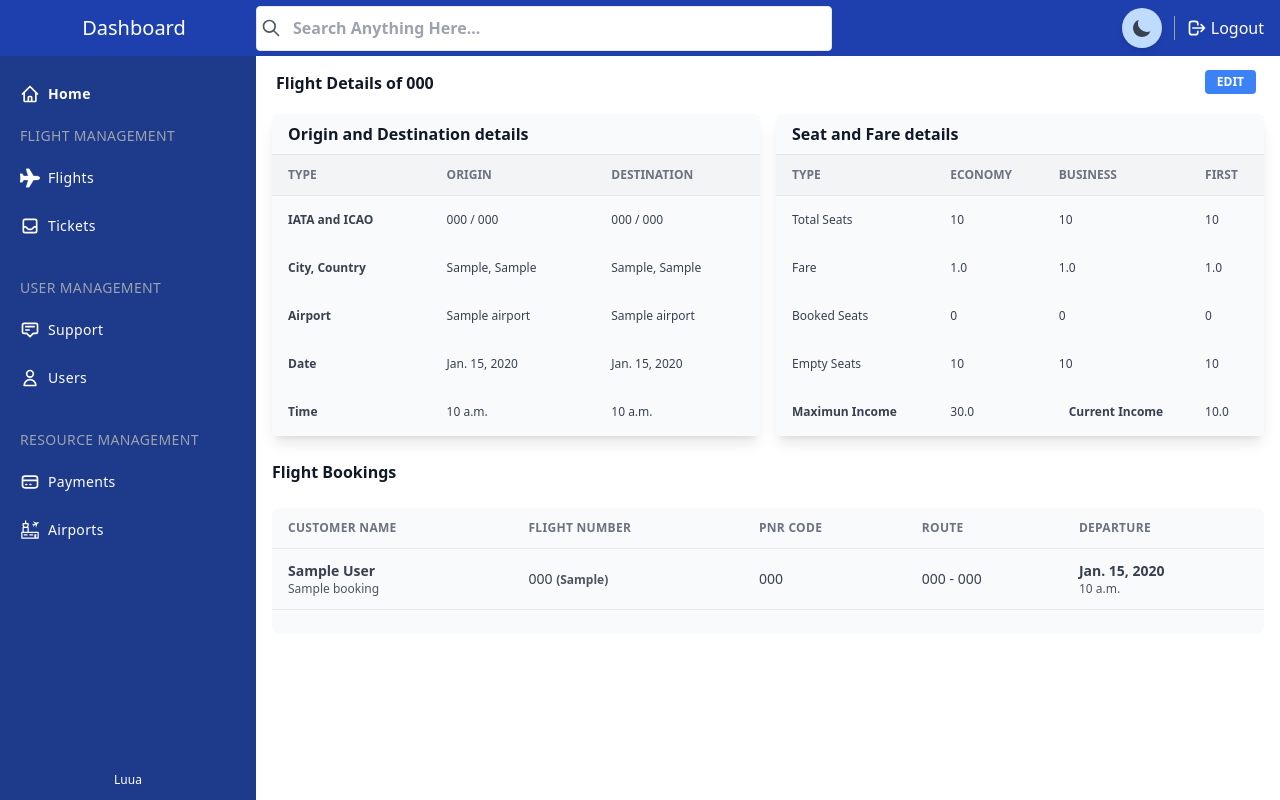
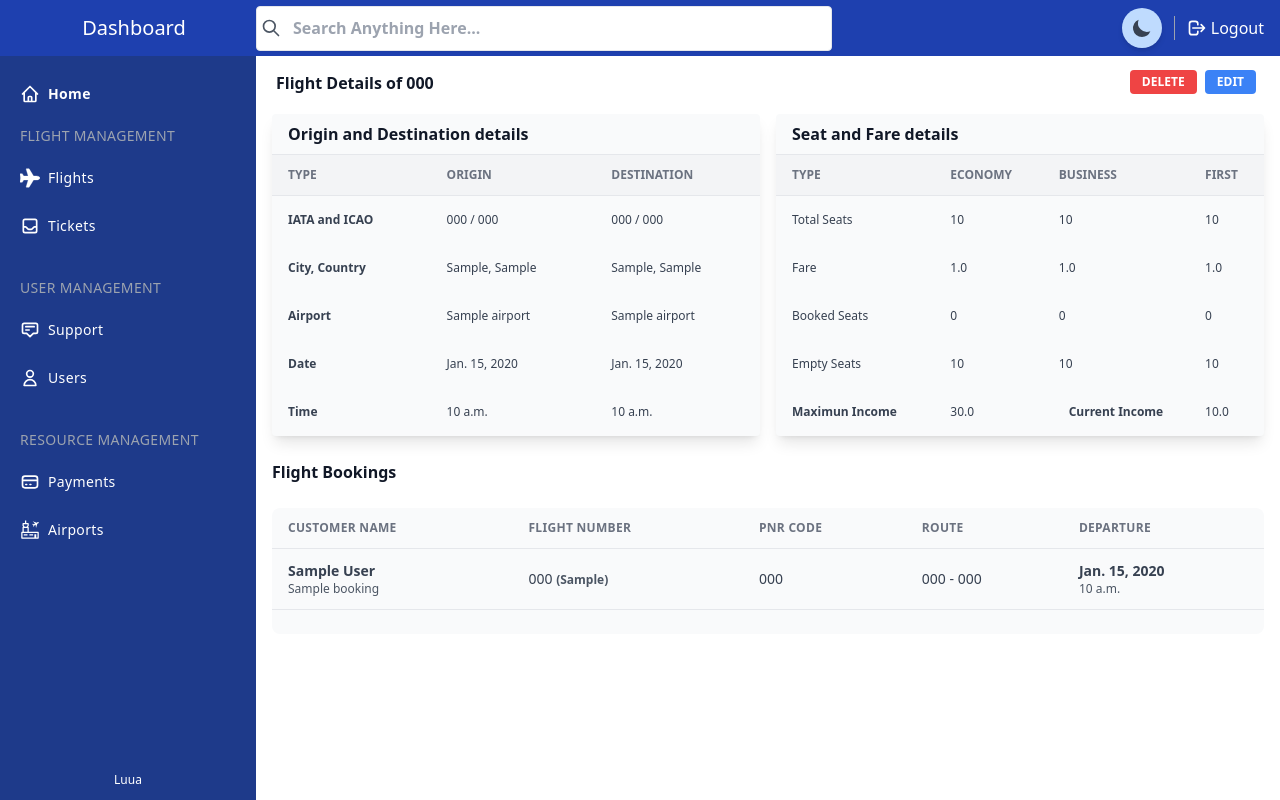
Before and after one commit to FakeCoder01/luaa, a Django app: page /manage/flights/00000000-0000-0000-0000-000000000001/ in a window 1280 px wide. Run offline with Django 4.2, Linux system fonts and the light colour scheme; a user stored in the database is signed in; tables that the repository leaves empty hold one stand-in row (values such as "Sample post"); parts of the project's set-up code (start-up, migrations or seed data) failed here and were passed over; some libraries are stand-ins or nearby versions.

Commit message:
UI style updated

```diff
--- a/manage/views.py
+++ b/manage/views.py
@@ -264,8 +264,15 @@ def edit_flight(request, flight_id):
 @login_required(login_url='/manage/login/')
 @staff_member_required(login_url='/manage')
 def delete_flight(request, flight_id):
-    pass
-
+    try:
+        if Flight.objects.filter(uid=flight_id).exists():
+            if request.method == 'POST' or request.method == 'DELETE':
+                Flight.objects.get(uid=flight_id).delete()
+                messages.success(request, "Flight was deleted")
+                return redirect("/manage/flights/")
+        return HttpResponseNotFound()
+    except Exception as err:
+        return HttpResponse("Something went wrong")
 
 
 ### All bookings of a particular flight
--- a/template/manage/flights/flight-details.html
+++ b/template/manage/flights/flight-details.html
@@ -33,8 +33,12 @@
                         </h3>
                     </div>
                     <div class="relative w-full max-w-full flex-grow flex-1 text-right">
+                        <button onclick="delete_flight_confirm_modal.showModal();"
+                            class="bg-red-500 text-xl  text-white text-xs font-bold uppercase px-3 py-1 rounded outline-none focus:outline-none mr-1 mb-1 ease-linear transition-all duration-150"
+                            type="button">Delete</button>
+
                         <button onclick="window.location.href='change/';"
-                            class="bg-blue-500 text-lg dark:bg-gray-100 text-white active:bg-blue-600 dark:text-gray-800 dark:active:text-gray-700 text-xs font-bold uppercase px-3 py-1 rounded outline-none focus:outline-none mr-1 mb-1 ease-linear transition-all duration-150"
+                            class="bg-blue-500 text-xl dark:bg-gray-100 text-white active:bg-blue-600 dark:text-gray-800 dark:active:text-gray-700 text-xs font-bold uppercase px-3 py-1 rounded outline-none focus:outline-none mr-1 mb-1 ease-linear transition-all duration-150"
                             type="button">Edit</button>
                     </div>
                 </div>
@@ -42,6 +46,33 @@
 
 
                 <div class="grid grid-cols-1 lg:grid-cols-2 p-4 gap-4">
+
+                    <dialog id="delete_flight_confirm_modal" class="transform overflow-hidden rounded-lg bg-white text-left shadow-xl transition-all sm:w-full sm:max-w-lg">
+                        <div>
+                            <div class="bg-white px-4 pb-4 pt-5 sm:p-6 sm:pb-4">
+                                <div class="sm:flex sm:items-start">
+                                    <div class="mx-auto flex h-12 w-12 flex-shrink-0 items-center justify-center rounded-full bg-red-100 sm:mx-0 sm:h-10 sm:w-10">
+                                        <svg class="h-6 w-6 text-red-600" fill="none" viewBox="0 0 24 24" stroke-width="1.5" stroke="currentColor" aria-hidden="true">
+                                            <path stroke-linecap="round" stroke-linejoin="round" d="M12 9v3.75m-9.303 3.376c-.866 1.5.217 3.374 1.948 3.374h14.71c1.73 0 2.813-1.874 1.948-3.374L13.949 3.378c-.866-1.5-3.032-1.5-3.898 0L2.697 16.126zM12 15.75h.007v.008H12v-.008z" />
+                                        </svg>
+                                    </div>
+                                    <div class="mt-3 text-center sm:ml-4 sm:mt-0 sm:text-left">
+                                        <h3 class="text-base font-semibold leading-6 text-gray-900" id="modal-title">Delete the flight?</h3>
+                                        <div class="mt-2">
+                                            <p class="text-sm text-gray-500">Are you sure you want to delete this filght? All of the data will be permanently removed such as payment, booking and etc. This action cannot be undone.</p>
+                                        </div>
+                                    </div>
+                                </div>
+                            </div>
+                            <div class="bg-gray-50 px-4 py-3 sm:flex sm:flex-row-reverse sm:px-6">
+                                <form action="delete/" method="POST">
+                                    {% csrf_token %}
+                                    <button type="submit" class="inline-flex w-full justify-center rounded-md bg-red-600 px-3 py-2 text-sm font-semibold text-white shadow-sm hover:bg-red-500 sm:ml-3 sm:w-auto">Sure, Delete</button>
+                                </form>
+                                <button onclick="delete_flight_confirm_modal.close()" type="button" class="mt-3 inline-flex w-full justify-center rounded-md bg-white px-3 py-2 text-sm font-semibold text-gray-900 shadow-sm ring-1 ring-inset ring-gray-300 hover:bg-gray-50 sm:mt-0 sm:w-auto">Cancel</button>
+                            </div>
+                        </div>
+                    </dialog>
 
                     <!-- Origin/Destination -->
                     <div class="relative flex flex-col min-w-0 mb-4 lg:mb-0 break-words bg-gray-50 dark:bg-gray-800 w-full shadow-lg rounded">
```
